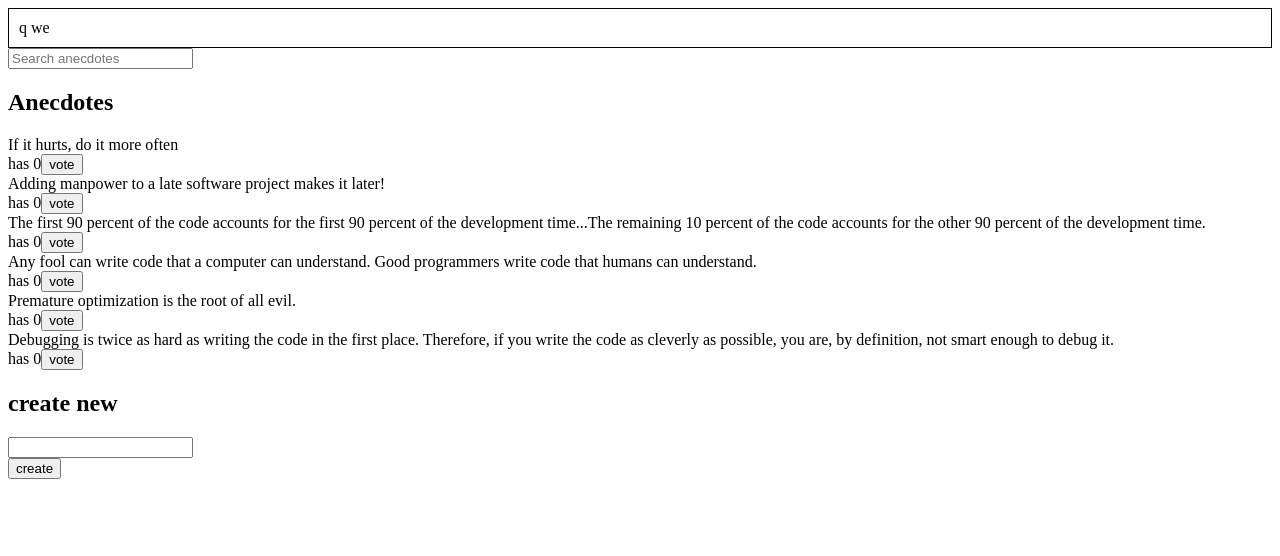
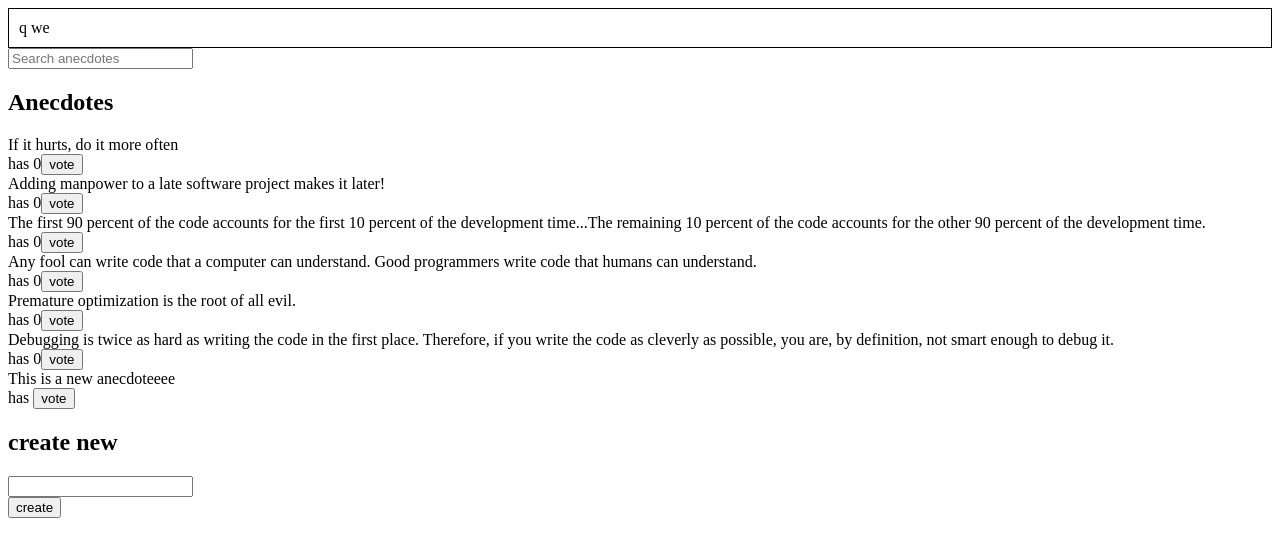
Before and after one commit to Jaimayal/FullStackOpen-2023, a React (Create React App) app in the folder part6/anecdotes-redux/: page / in a window 1280 px wide. Shown: the top 556 px of the page. Built offline with nearby package versions, Linux system fonts and the light colour scheme; data requests are answered from the project's data file.

Commit message:
Solved Exercises 6.14.-6.15.

```diff
--- /dev/null
+++ b/part6/anecdotes-redux/db.json
@@ -0,0 +1,39 @@
+{
+  "anecdotes": [
+    {
+      "content": "If it hurts, do it more often",
+      "id": "47145",
+      "votes": 0
+    },
+    {
+      "content": "Adding manpower to a late software project makes it later!",
+      "id": "21149",
+      "votes": 0
+    },
+    {
+      "content": "The first 90 percent of the code accounts for the first 10 percent of the development time...The remaining 10 percent of the code accounts for the other 90 percent of the development time.",
+      "id": "69581",
+      "votes": 0
+    },
+    {
+      "content": "Any fool can write code that a computer can understand. Good programmers write code that humans can understand.",
+      "id": "36975",
+      "votes": 0
+    },
+    {
+      "content": "Premature optimization is the root of all evil.",
+      "id": "25170",
+      "votes": 0
+    },
+    {
+      "content": "Debugging is twice as hard as writing the code in the first place. Therefore, if you write the code as cleverly as possible, you are, by definition, not smart enough to debug it.",
+      "id": "98312",
+      "votes": 0
+    },
+    {
+      "content": "This is a new anecdoteeee",
+      "likes": 0,
+      "id": "9Pj9ERS"
+    }
+  ]
+}
--- a/part6/anecdotes-redux/src/App.js
+++ b/part6/anecdotes-redux/src/App.js
@@ -1,5 +1,5 @@
 import { useSelector, useDispatch } from 'react-redux'
-import { addVoteById, addNewAnecdote } from './reducers/anecdoteReducer'
+import { addVoteById, addNewAnecdote, setAnecdotes } from './reducers/anecdoteReducer'
 import {
   removeNotification,
   setNotification,
@@ -9,6 +9,9 @@ import AnecdoteForm from './components/AnecdoteForm'
 import AnecdoteList from './components/AnecdoteList'
 import SearchFilter from './components/SearchFilter'
 import Notification from './components/Notification'
+import anecdotesService from './services/anecdotes'
+import { useEffect } from 'react'
+
 
 const App = () => {
   const anecdotes = useSelector((state) => {
@@ -24,7 +27,13 @@ const App = () => {
 
     return state.anecdotes
   })
+
   const dispatch = useDispatch()
+  useEffect(() => {
+    anecdotesService.getAll().then(({ data }) => {
+      dispatch(setAnecdotes(data))
+    })
+  }, [dispatch])
 
   const vote = (id) => {
     dispatch(setNotification('Added a new vote'))
@@ -36,12 +45,17 @@ const App = () => {
 
   const addAnecdote = (event) => {
     event.preventDefault()
-    const anecdote = event.target.anecdote.value
-    dispatch(setNotification('Added a new anecdote'))
-    dispatch(addNewAnecdote(anecdote))
-    setTimeout(() => {
-      dispatch(removeNotification())
-    }, 5000)
+    const anecdote = {
+      content: event.target.anecdote.value,
+      likes: 0
+    }
+    anecdotesService.saveAnecdote(anecdote).then(({ data }) => {
+      dispatch(setNotification('Added a new anecdote'))
+      dispatch(addNewAnecdote(data))
+      setTimeout(() => {
+        dispatch(removeNotification())
+      }, 5000)
+    })
   }
 
   const applyFilter = ({ target }) => {
--- a/part6/anecdotes-redux/src/reducers/anecdoteReducer.js
+++ b/part6/anecdotes-redux/src/reducers/anecdoteReducer.js
@@ -36,12 +36,13 @@ const anecdoteSlice = createSlice({
       return state.map(element => element.id !== id ? element : newElement).sort((a, b) => b.votes - a.votes)
     },
     addNewAnecdote(state, action) {
-      const anecdote = action.payload
-      const anecdoteObj = asObject(anecdote);
-      state.push(anecdoteObj)
+      state.push(action.payload)
+    },
+    setAnecdotes(state, action) {
+      return action.payload
     }
   }
 })
 
-export const { addVoteById, addNewAnecdote } = anecdoteSlice.actions
+export const { addVoteById, addNewAnecdote, setAnecdotes } = anecdoteSlice.actions
 export default anecdoteSlice.reducer
--- /dev/null
+++ b/part6/anecdotes-redux/src/services/anecdotes.js
@@ -0,0 +1,17 @@
+import axios from 'axios'
+
+const baseUrl = "http://localhost:3001/anecdotes"
+
+const getAll = () => {
+    return axios.get(baseUrl);
+}
+
+const saveAnecdote = (anecdote) => {
+    return axios.post(baseUrl, anecdote);
+}
+
+
+export default {
+    getAll,
+    saveAnecdote
+}
```
Also changed, not shown: part6/anecdotes-redux/package.json (+6 -1 lines), 1 other file (tests, documents, lock files or other folders).
